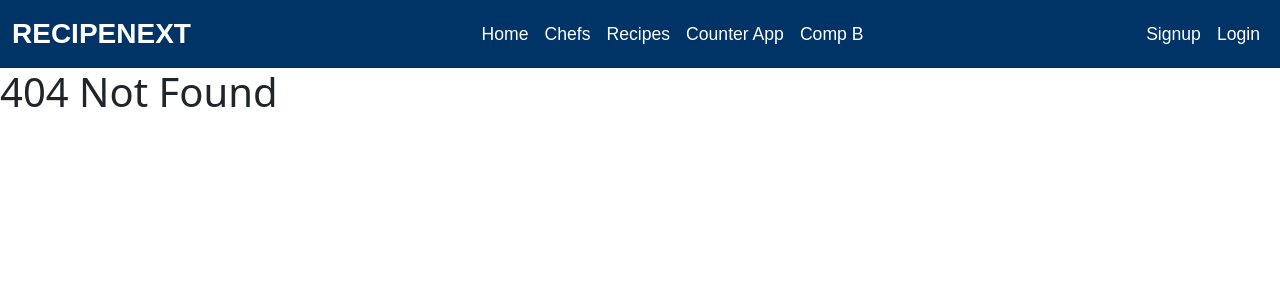
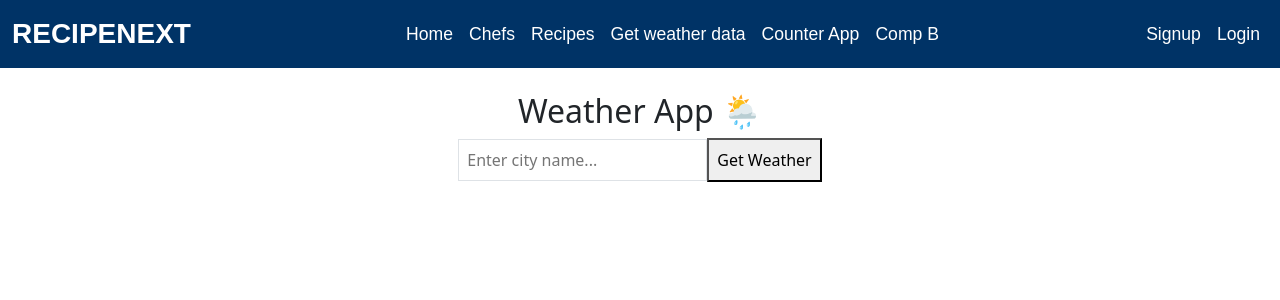
Before and after one commit to Ramudgar/pcps2025L5, a React (Create React App) app: page /weather in a window 1280 px wide. Before the commit this address had no page. Shown: the top 300 px of the page. Built offline with nearby package versions, Linux system fonts and the light colour scheme.

Commit message:
weather api integration

```diff
--- a/package.json
+++ b/package.json
@@ -3,6 +3,7 @@
   "version": "0.1.0",
   "private": true,
   "dependencies": {
+    "axios": "^1.8.1",
     "cra-template": "1.2.0",
     "react": "^19.0.0",
     "react-dom": "^19.0.0",
--- a/src/App.js
+++ b/src/App.js
@@ -5,6 +5,7 @@ import CounterComponent from "./Components/CounterComponent";
 import RecipeComponent from "./Components/RecipeComponent";
 import BComponent from "./Components/BComponent";
 import ChefsComponent from "./Components/ChefsComponent";
+import Weather from "./Components/Weather";
 
 function App() {
   return (
@@ -16,6 +17,7 @@ function App() {
           <Route path="/counter" element={<CounterComponent />} />
           <Route path='/recipe' element={<RecipeComponent />} />
           <Route path="/compb" element={<BComponent />} />
+          <Route path="/weather" element={<Weather />} />
           <Route path="/chefs" element={<ChefsComponent />} />
           <Route path="*" element={<h1>404 Not Found</h1>} />
         </Routes>
--- /dev/null
+++ b/src/Components/Weather.jsx
@@ -0,0 +1,67 @@
+import React, { useEffect, useState } from "react";
+import axios from "axios";
+
+const Weather = () => {
+  const [city, setCity] = useState("");
+  const [weather, setWeather] = useState(null);
+  const API_KEY = "9cc6c4755d4547f8ad445520250303"; // Replace with your API Key
+
+    const fetchWeather = async () => {
+      try {
+        const response = await axios.get(
+          `https://api.weatherapi.com/v1/current.json?key=${API_KEY}&q=${city}
+  `
+        );
+        console.log(response.data);
+        setWeather(response.data);
+      } catch (error) {
+        console.error("Error fetching weather data:", error);
+        setWeather(null);
+      }
+    };
+
+  // useEffect(() => {
+  //   fetchWeather= async () => {
+  //   try {
+  //     const response = await axios.get(
+  //       `https://api.weatherapi.com/v1/current.json?key=${API_KEY}&q=${city}`
+  //     );
+  //     console.log(response);
+  //     setWeather(response.data);
+  //   } catch (error) {
+  //     console.error("Error fetching weather data:", error);
+  //     setWeather(null);
+  //   }
+  // }}, [city]);
+
+  return (
+    <div className="p-4 text-center">
+      <h2 className="text-2xl font-bold">Weather App 🌦️</h2>
+      <input
+        type="text"
+        className="p-2 border rounded-md"
+        placeholder="Enter city name..."
+        value={city}
+        onChange={(e) => setCity(e.target.value)}
+      />
+      <button
+        onClick={fetchWeather}
+        className="ml-2 p-2 bg-blue-500 text-blue-900 rounded-lg"
+      >
+        Get Weather
+      </button>
+
+      {weather && (
+        <div className="mt-4">
+          <h3 className="text-xl font-semibold">
+            {weather.location.name}, {weather.location.country}
+          </h3>
+          <p>Temperature: {weather.current.temp_c}°C</p>
+          <p>Weather: {weather.current.condition.text}</p>
+        </div>
+      )}
+    </div>
+  );
+};
+
+export default Weather;
--- a/src/Components/navbarComponent.jsx
+++ b/src/Components/navbarComponent.jsx
@@ -38,6 +38,11 @@ const NavbarComponent = () => {
               </Link>
             </li>
             <li className="nav-item">
+              <Link className="nav-link" to="/weather"> {/* Use Link instead of anchor tag */}
+                Get weather data
+              </Link>
+            </li>
+            <li className="nav-item">
               <Link className="nav-link" to="/counter"> {/* Use Link instead of anchor tag */}
                 Counter App
               </Link>
```
Also changed, not shown: 1 other file (tests, documents, lock files or other folders).
